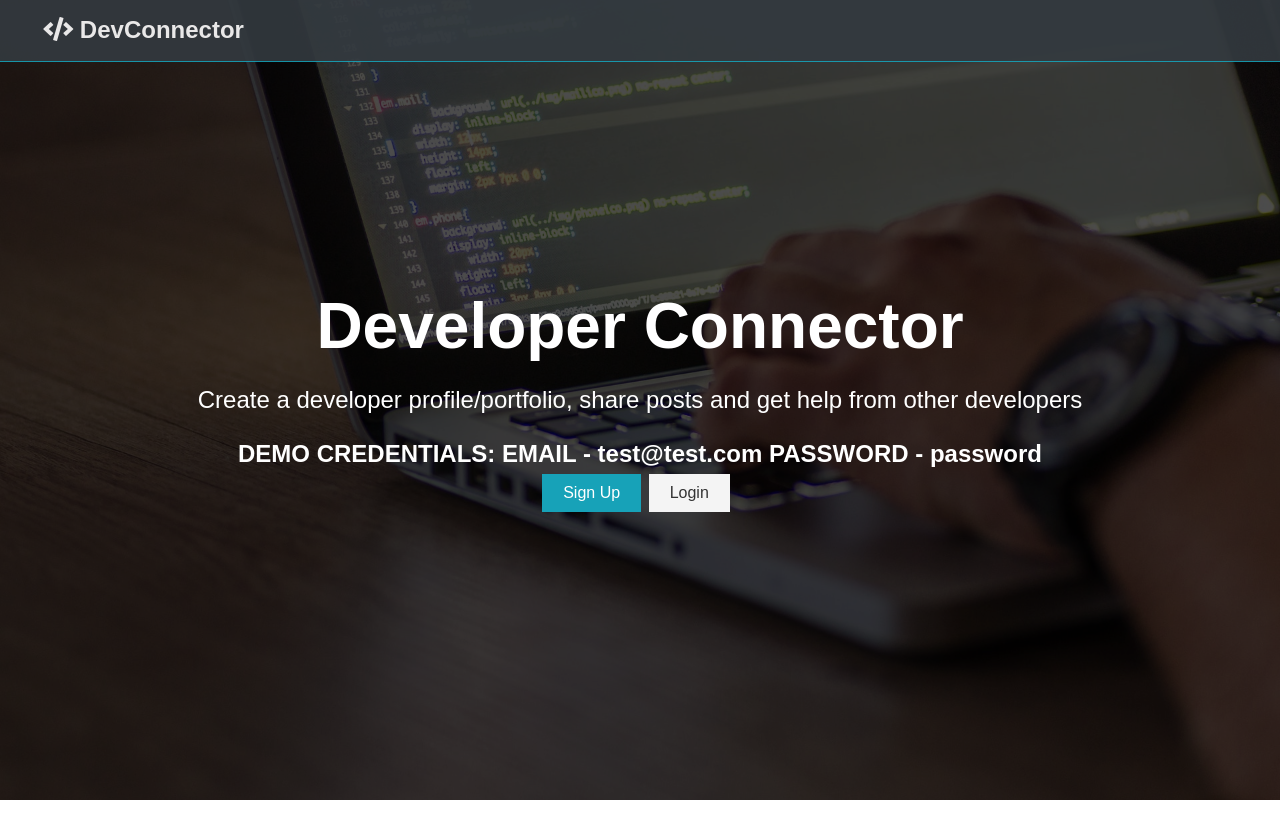
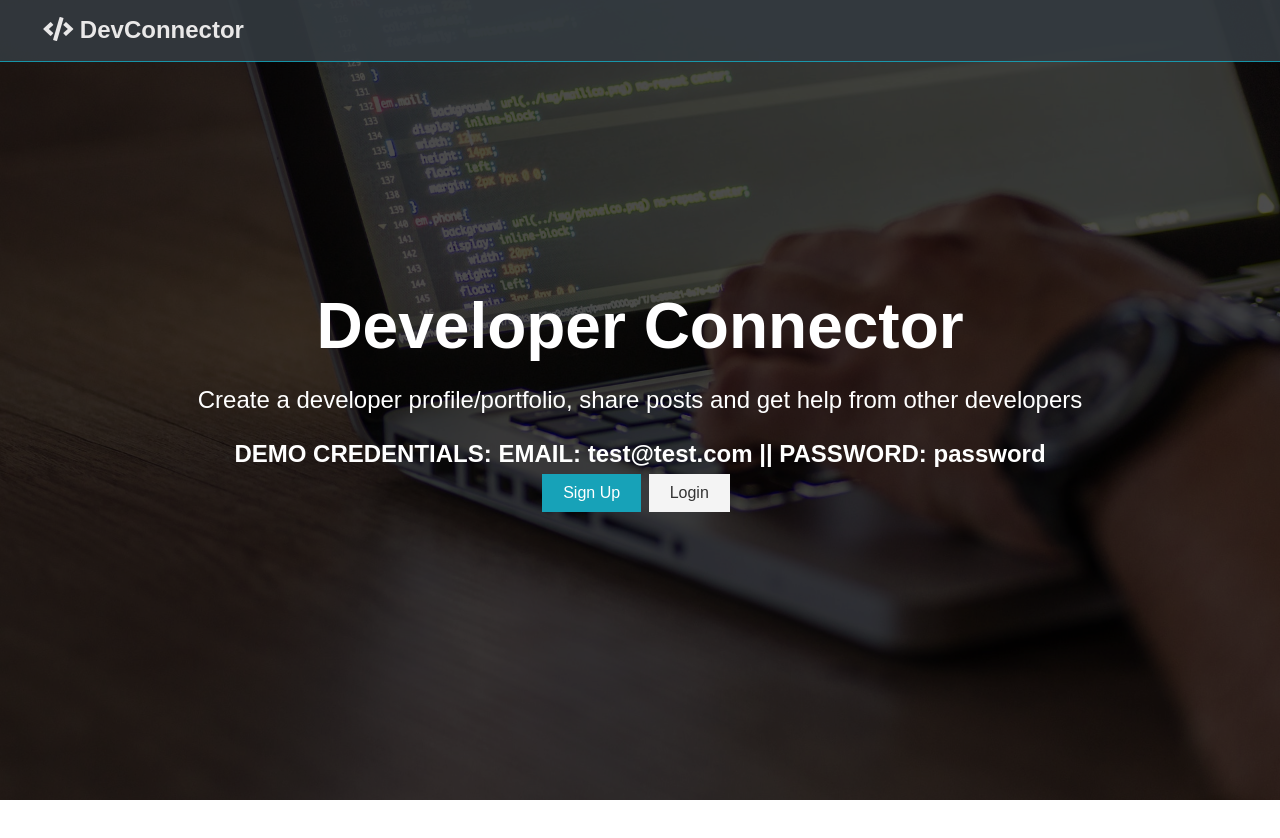
Before and after one commit to carrerasraul/DevConnect-Client, a React (Create React App) app: page / in a window 1280 px wide. Shown: the top 838 px of the page. Built offline with nearby package versions, Linux system fonts and the light colour scheme; the HTML template or start-up script is replaced by a standard one.

Commit message:
credentials

```diff
--- a/src/components/layout/Landing.js
+++ b/src/components/layout/Landing.js
@@ -17,7 +17,7 @@ const Landing = ({ isAuthenticated }) => {
             Create a developer profile/portfolio, share posts and get help from
             other developers
           </p>
-          <h2>DEMO CREDENTIALS: EMAIL - test@test.com PASSWORD - password</h2>
+          <h2>DEMO CREDENTIALS: EMAIL: test@test.com || PASSWORD: password</h2>
           <div className='buttons'>
             <Link to='/register' className='btn btn-primary'>
               Sign Up
```
